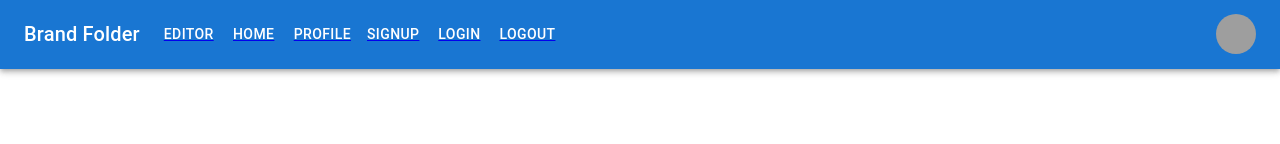
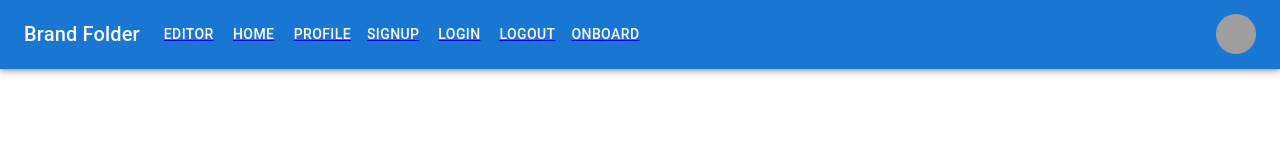
Before and after one commit to VanshWadhwa/brandfactory-frontend, a React (Create React App) app: page / in a window 1280 px wide. Shown: the top 144 px of the page. Built offline with nearby package versions, Linux system fonts and the light colour scheme; grey boxes are pictures that could not be loaded.

Commit message:
Static onboarding improved

```diff
--- a/src/components/layout/ResponsiveAppBar.js
+++ b/src/components/layout/ResponsiveAppBar.js
@@ -13,7 +13,15 @@ import Button from "@mui/material/Button";
 import Tooltip from "@mui/material/Tooltip";
 import MenuItem from "@mui/material/MenuItem";
 
-const pages = ["Editor", "Home", "Profile", "Signup", "Login", "Logout"];
+const pages = [
+  "Editor",
+  "Home",
+  "Profile",
+  "Signup",
+  "Login",
+  "Logout",
+  "Onboard",
+];
 const settings = ["Profile", "Account", "Dashboard", "Logout"];
 
 const ResponsiveAppBar = () => {
--- a/src/views/auth/Onboard.js
+++ b/src/views/auth/Onboard.js
@@ -244,7 +244,20 @@ const stepsComponents = [
   <AddTelegramToken />,
 ];
 
-export default function HorizontalLinearStepper() {
+export default function Onboard() {
+  const [email, setEmail] = React.useState("");
+
+  const [errors, setErrors] = React.useState(false);
+  const [loading, setLoading] = React.useState(true);
+
+  React.useEffect(() => {
+    if (localStorage.getItem("token") === null) {
+      window.location.replace("http://localhost:3000/login");
+    } else {
+      setLoading(false);
+    }
+  }, []);
+
   const [activeStep, setActiveStep] = React.useState(0);
   const [skipped, setSkipped] = React.useState(new Set());
 
```
